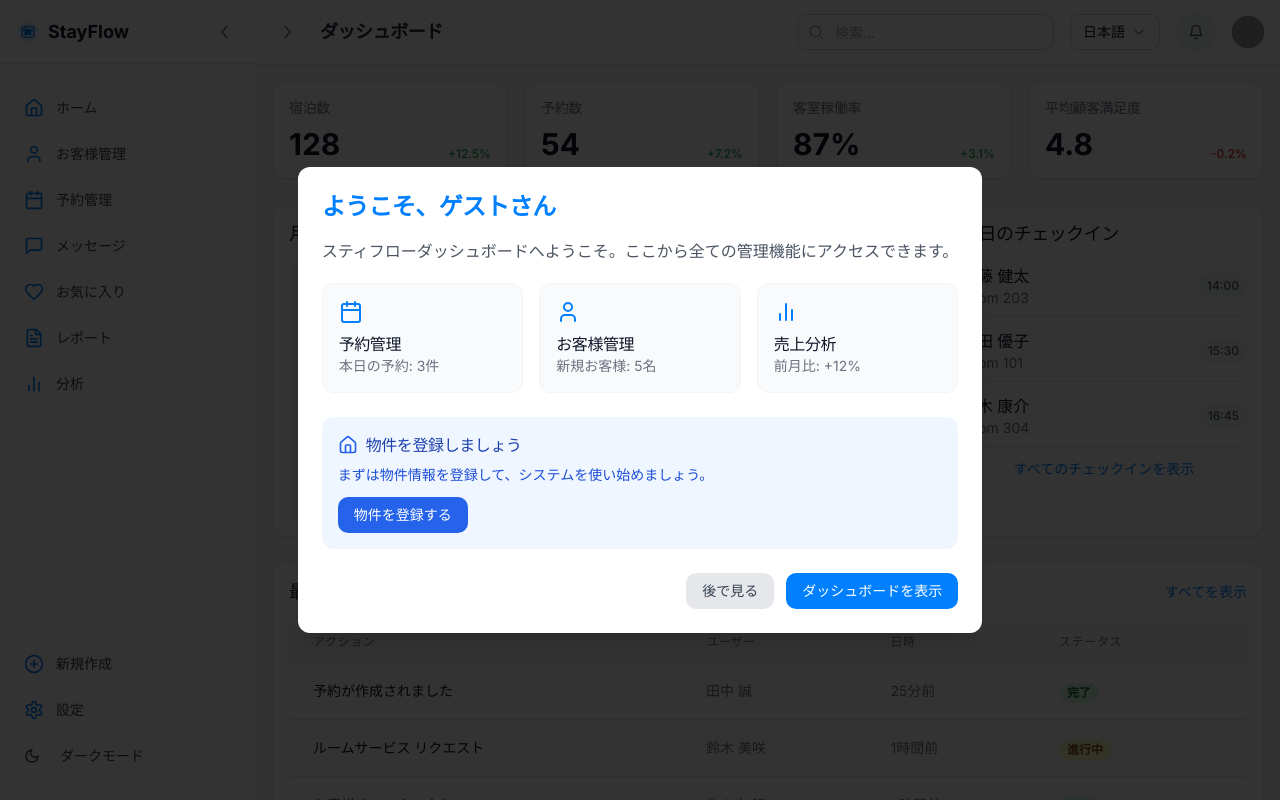
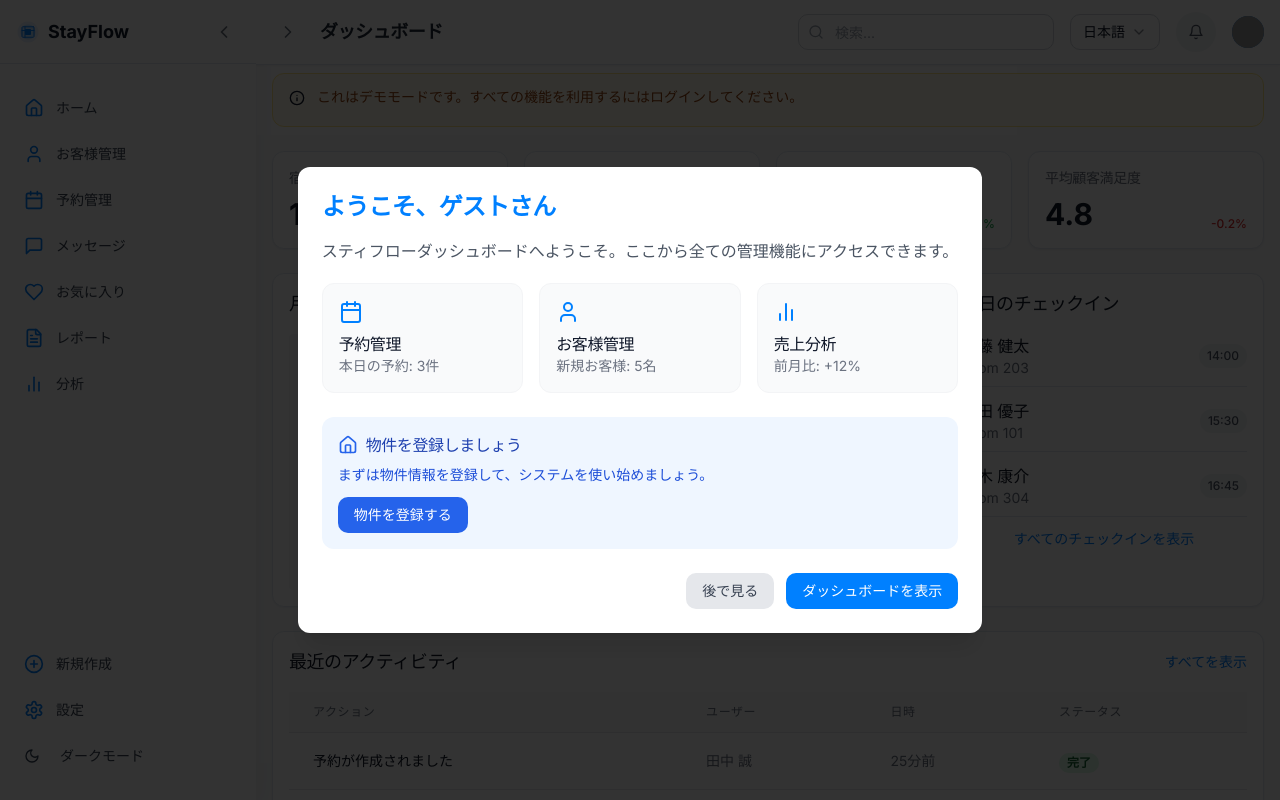
Before and after one commit to enablerdao/stayflow, a React (Vite) app: page /dashboard in a window 1280 px wide. Built offline with nearby package versions, Linux system fonts and the light colour scheme; grey boxes are pictures that could not be loaded.

Commit message:
Add demo demo indicator
Adds a visual indicator for demo mode when the user is not logged in.

```diff
--- a/src/components/dashboard/UserProfile.tsx
+++ b/src/components/dashboard/UserProfile.tsx
@@ -1,6 +1,6 @@
 
 import { useState } from 'react';
-import { LogOut, Settings, User } from 'lucide-react';
+import { LogOut, Settings, User, LogIn } from 'lucide-react';
 import {
   DropdownMenu,
   DropdownMenuContent,
@@ -10,10 +10,12 @@ import {
   DropdownMenuTrigger
 } from '@/components/ui/dropdown-menu';
 import { useToast } from '@/hooks/use-toast';
+import { Link } from 'react-router-dom';
 
 const UserProfile = () => {
   const { toast } = useToast();
   const [userName] = useState('ゲスト');
+  const [isLoggedIn] = useState(false); // Currently hardcoded to false for demo mode
 
   const handleLogout = () => {
     toast({
@@ -36,6 +38,13 @@ const UserProfile = () => {
     });
   };
 
+  const handleLogin = () => {
+    toast({
+      title: "ログイン",
+      description: "ログイン機能は開発中です。",
+    });
+  };
+
   return (
     <DropdownMenu>
       <DropdownMenuTrigger asChild>
@@ -48,8 +57,12 @@ const UserProfile = () => {
         </button>
       </DropdownMenuTrigger>
       <DropdownMenuContent align="end">
-        <DropdownMenuLabel>{userName}さん</DropdownMenuLabel>
+        <DropdownMenuLabel className="flex items-center">
+          {userName}さん <span className="ml-2 text-xs px-1.5 py-0.5 bg-amber-100 text-amber-800 dark:bg-amber-900 dark:text-amber-100 rounded-full">デモ</span>
+        </DropdownMenuLabel>
         <DropdownMenuSeparator />
+        {isLoggedIn ? (
+          <>
             <DropdownMenuItem onClick={handleProfile}>
               <User className="mr-2 h-4 w-4" />
               <span>プロフィール</span>
@@ -63,6 +76,13 @@ const UserProfile = () => {
               <LogOut className="mr-2 h-4 w-4" />
               <span>ログアウト</span>
             </DropdownMenuItem>
+          </>
+        ) : (
+          <DropdownMenuItem onClick={handleLogin}>
+            <LogIn className="mr-2 h-4 w-4" />
+            <span>ログイン</span>
+          </DropdownMenuItem>
+        )}
       </DropdownMenuContent>
     </DropdownMenu>
   );
--- a/src/pages/Dashboard.tsx
+++ b/src/pages/Dashboard.tsx
@@ -1,18 +1,20 @@
 
 import { useState, useEffect } from 'react';
-import { X } from 'lucide-react';
+import { X, Info } from 'lucide-react';
 import { useToast } from "@/hooks/use-toast";
 import Sidebar from '@/components/dashboard/Sidebar';
 import Header from '@/components/dashboard/Header';
 import WelcomeScreen from '@/components/dashboard/WelcomeScreen';
 import DashboardContent from '@/components/dashboard/DashboardContent';
 import FadeIn from '@/components/animations/FadeIn';
+import { Alert, AlertDescription } from "@/components/ui/alert";
 
 const Dashboard = () => {
   const [sidebarOpen, setSidebarOpen] = useState(true); // Default to open on larger screens
   const [mobileMenuOpen, setMobileMenuOpen] = useState(false);
   const [firstVisit, setFirstVisit] = useState(true);
   const [userName, setUserName] = useState('ゲスト');
+  const [isLoggedIn, setIsLoggedIn] = useState(false); // Track login status
   const { toast } = useToast();
 
   const toggleSidebar = () => setSidebarOpen(!sidebarOpen);
@@ -86,6 +88,18 @@ const Dashboard = () => {
       <div className="flex flex-1 flex-col overflow-hidden">
         <Header toggleMobileMenu={toggleMobileMenu} toggleSidebar={toggleSidebar} />
 
+        {/* デモモード通知 */}
+        <FadeIn direction="top" duration={500} delay={300}>
+          <div className="px-4 py-2">
+            <Alert variant="default" className="bg-amber-50 dark:bg-amber-950/30 border-amber-200 dark:border-amber-900">
+              <Info className="h-4 w-4 text-amber-500 mr-2" />
+              <AlertDescription className="text-amber-800 dark:text-amber-300">
+                これはデモモードです。すべての機能を利用するにはログインしてください。
+              </AlertDescription>
+            </Alert>
+          </div>
+        </FadeIn>
+
         {firstVisit && (
           <WelcomeScreen userName={userName} dismissWelcomeScreen={dismissWelcomeScreen} />
         )}
```
Lines whose indentation alone changed are shown as unchanged.
